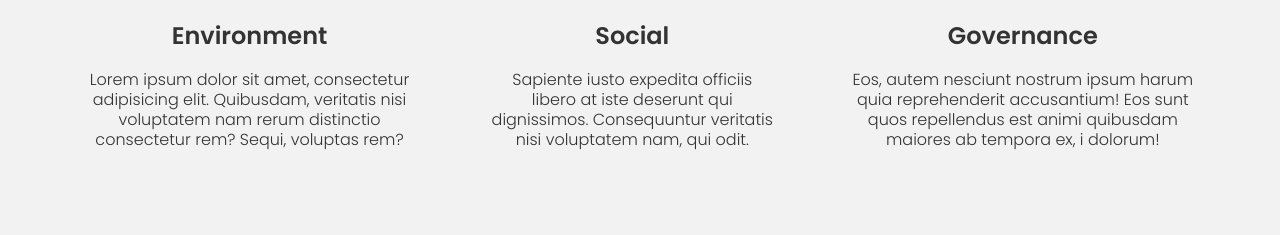
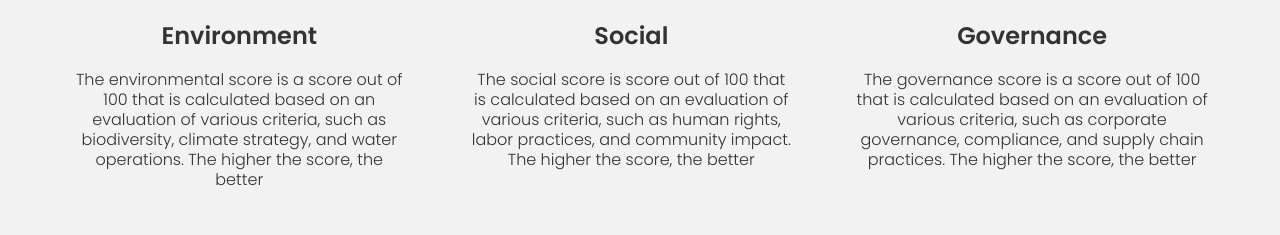
Before and after one commit to marvlas/esg-tracker, a React (Vite) app: page / in a window 1280 px wide. Shown: the part 385-620 px from the top of the page. Built offline with nearby package versions, Linux system fonts and the light colour scheme; no server answers; the HTML template or start-up script is replaced by a standard one.

Commit message:
added text to the intro component

```diff
--- a/src/components/Intro.jsx
+++ b/src/components/Intro.jsx
@@ -10,17 +10,17 @@ function Icons () {
                 <div className="icons-card">
                     <img src={environmentIcon} alt="" />
                     <h2>Environment</h2>
-                    <p>Lorem ipsum dolor sit amet, consectetur adipisicing elit. Quibusdam, veritatis nisi voluptatem nam rerum distinctio consectetur rem? Sequi, voluptas rem?</p>
+                    <p>The environmental score is a score out of 100 that is calculated based on an evaluation of various criteria, such as biodiversity, climate strategy, and water operations. The higher the score, the better</p>
                 </div>
                 <div className="icons-card">
                     <img src={socialIcon} alt="" />
                     <h2>Social</h2>
-                    <p>Sapiente iusto expedita officiis libero at iste deserunt qui dignissimos. Consequuntur veritatis nisi voluptatem nam, qui odit.</p>
+                    <p>The social score is score out of 100 that is calculated based on an evaluation of various criteria, such as human rights, labor practices, and community impact. The higher the score, the better</p>
                 </div>
                 <div className="icons-card">
                     <img src={governanceIcon} alt="" />
                     <h2>Governance</h2>
-                    <p>Eos, autem nesciunt nostrum ipsum harum quia reprehenderit accusantium! Eos sunt quos repellendus est animi quibusdam maiores ab tempora ex, i dolorum!</p>
+                    <p>The governance score is a score out of 100 that is calculated based on an evaluation of various criteria, such as corporate governance, compliance, and supply chain practices. The higher the score, the better</p>
                 </div>
             </div>
         </div>
```
Also changed, not shown: 1 other file (tests, documents, lock files or other folders).
